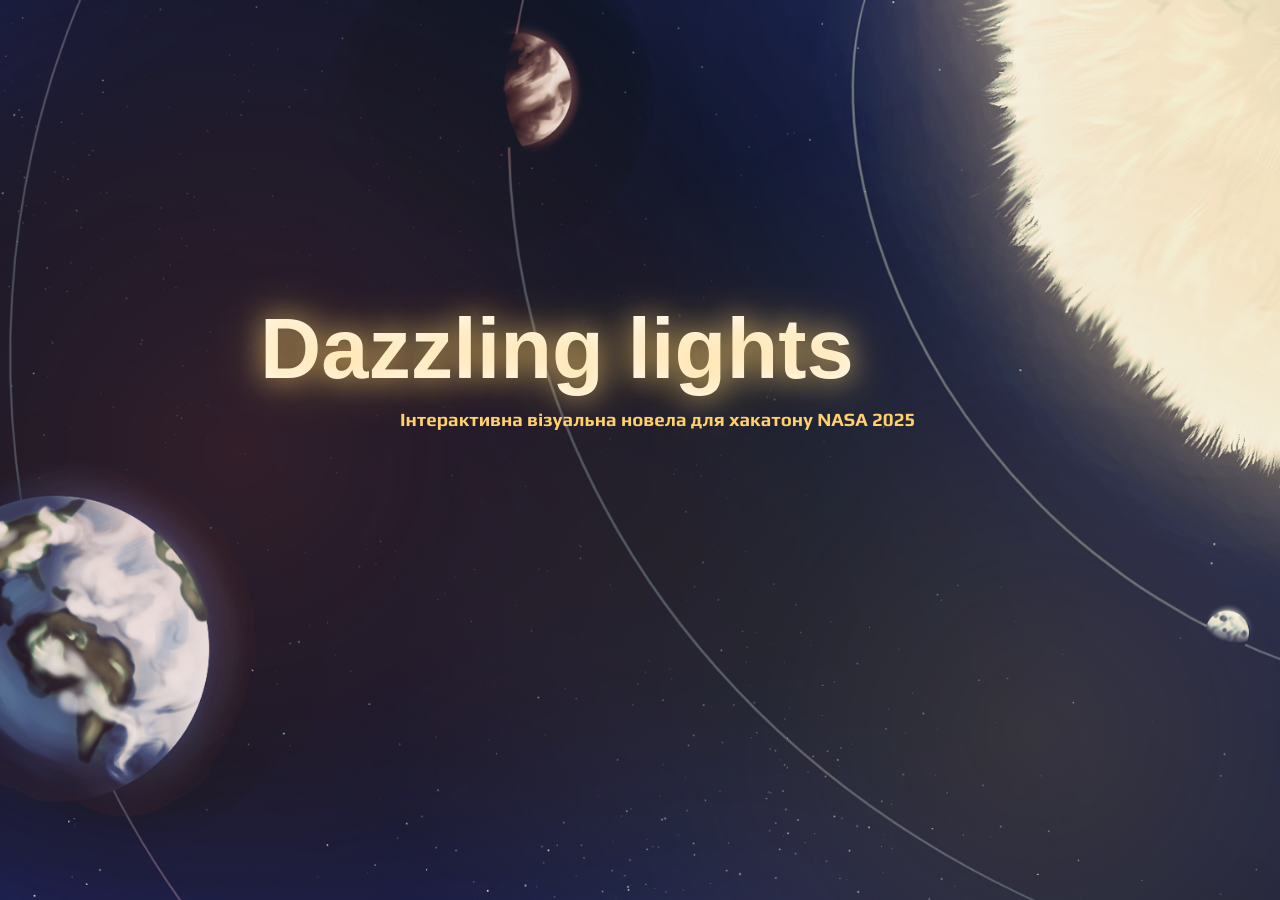
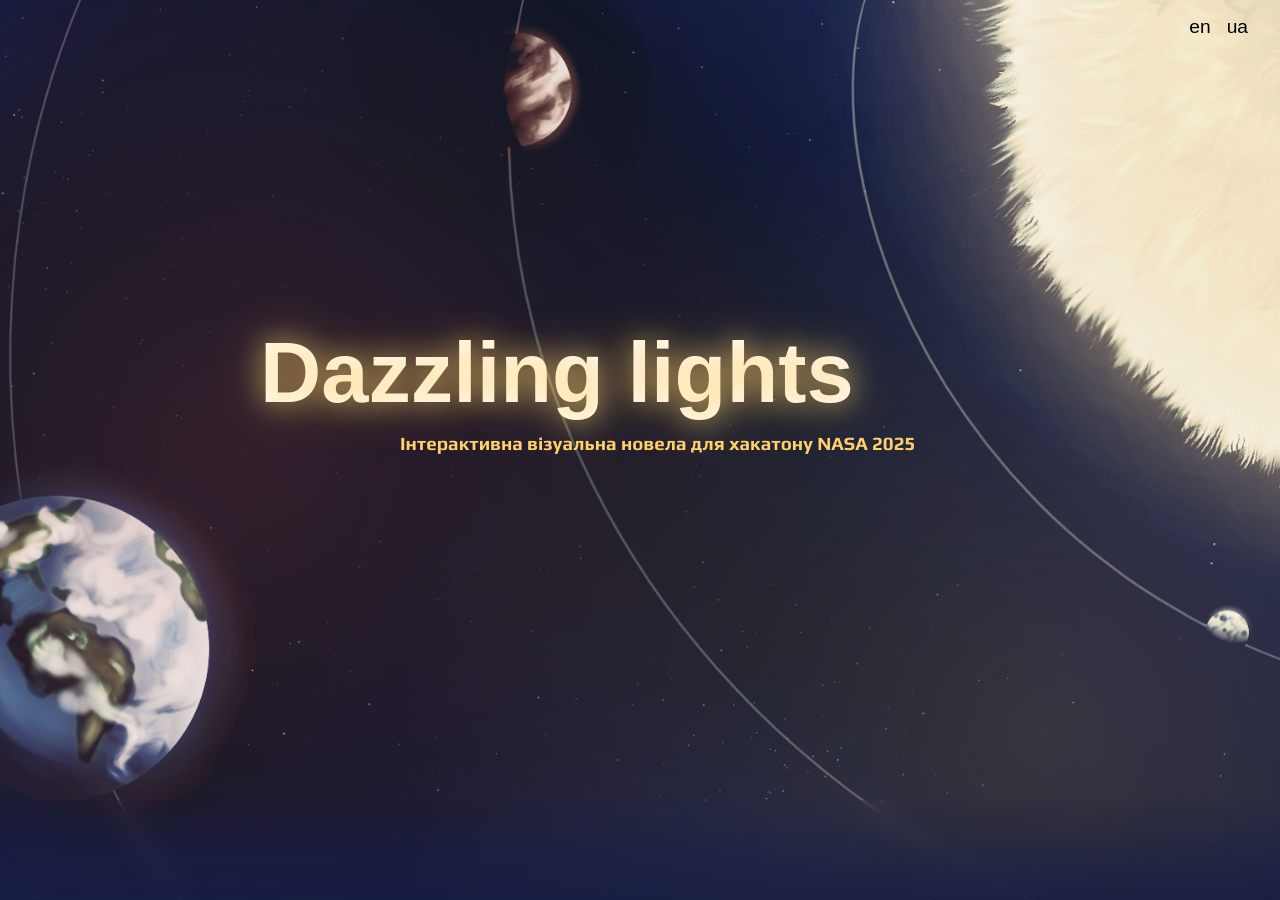
Before and after one commit to Jopkabulbi123/hackathon2025, a website: page index.html in a window 1280 px wide. Shown: the top 900 px of the page. Drawn offline with Linux system fonts and the light colour scheme; a web font is replaced by a local one.

Commit message:
languages

```diff
--- a/css/language.css
+++ b/css/language.css
@@ -66,7 +66,7 @@ body {
 
 h1 {
     text-align: center;
-    margin: 8rem;
+    margin: 12rem 0;
     font-size: 4rem;
     color: white;
     animation: fadeInDown 1s ease-out, glow 3s ease-in-out infinite;
@@ -75,12 +75,13 @@ h1 {
     -webkit-background-clip: text;
     background-clip: text;
     -webkit-text-fill-color: transparent;
-    position: relative;
 }
 
 div {
     text-align: center;
     animation: fadeInUp 1.2s ease-out;
+    position: relative;
+    bottom: 8rem;
 }
 
 a {
--- a/css/styles.css
+++ b/css/styles.css
@@ -83,6 +83,21 @@ header {
     overflow: hidden;
 }
 
+header::after {
+    content: '';
+    position: absolute;
+    bottom: 0;
+    left: 0;
+    right: 0;
+    height: 100px;
+    background: linear-gradient(to top,
+    rgba(23, 29, 67, 0.8) 0%,
+    rgba(23, 29, 67, 0.4) 50%,
+    transparent 100%);
+    backdrop-filter: blur(10px);
+    z-index: 10;
+}
+
 header::before {
     content: '';
     position: absolute;
@@ -97,7 +112,7 @@ header::before {
 
 h1 {
     position: relative;
-    padding: 300px 50px 10px 100px;
+    padding: 270px 50px 10px 100px;
     font-size: 5.3rem;
     font-weight: bold;
     color: white;
@@ -206,12 +221,8 @@ section {
     right: 3rem;
     opacity: 0.5;
     animation: fadeInUp 1.5s ease-out;
-    transition: opacity 0.3s ease;
 }
 
-#quote:hover {
-    opacity: 0.8;
-}
 
 .button {
     display: inline-block;
@@ -257,10 +268,10 @@ section {
 }
 
 footer {
-    height: 400px;
+    height: 300px;
     background-image: url("../images/saving.png");
     position: relative;
-    bottom: 9rem;
+    margin-top: -10rem;
     display: flex;
     align-items: flex-start;
     padding-top: 2rem;
@@ -272,7 +283,6 @@ footer > p {
     text-align: right;
     position: relative;
     right: 5rem;
-    animation: fadeInUp 2s ease-out;
 }
 
 hr.divider {
@@ -283,3 +293,18 @@ hr.divider {
     width: 80%;
     animation: shimmer 3s linear infinite;
 }
+
+#languages_change{
+    display: flex;
+    align-items: center;
+    justify-content: right;
+    flex-direction: row;
+    margin: 1rem 2rem;
+}
+
+#languages_change > a{
+    color: black;
+    margin-left: 1rem;
+    font-size: 1.2rem;
+    z-index: 200;
+}
--- a/index.html
+++ b/index.html
@@ -13,6 +13,10 @@
 </head>
 <body>
 <header>
+  <div id="languages_change">
+    <a href="../hackathon2025/html/eng_version.html">en</a>
+    <a href="index.html">ua</a>
+  </div>
   <h1>Dazzling lights</h1>
   <h3>Інтерактивна візуальна новела для хакатону NASA 2025</h3>
 </header>
@@ -31,7 +35,7 @@
   </div>
 </section>
 <hr class="divider">
-<p id="quote">для 6+ років. Досліджуйте космос усією сім'єю!</p>
+<p id="quote">Для 8+ років. Досліджуйте космос усією сім'єю!</p>
 <section class="container2">
   <div>
     <img src="images/astronaut_finger_up.png" id="astronaut"/>
```
Also changed, not shown: html/eng_version.html (added, +49 -0 lines), html/language.html (+1 -1 lines).
